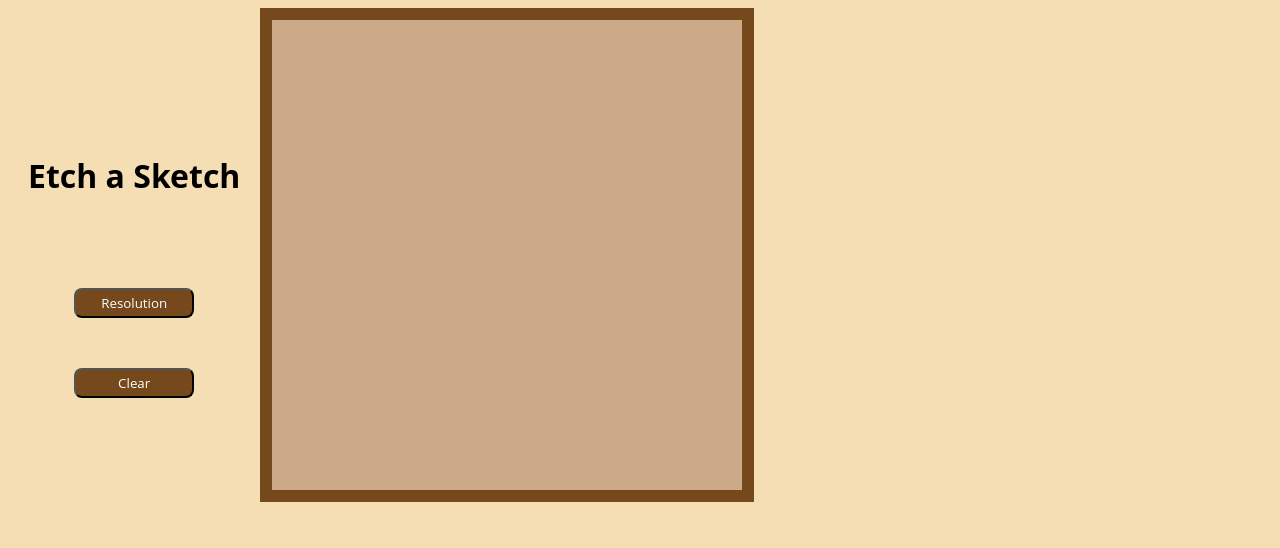
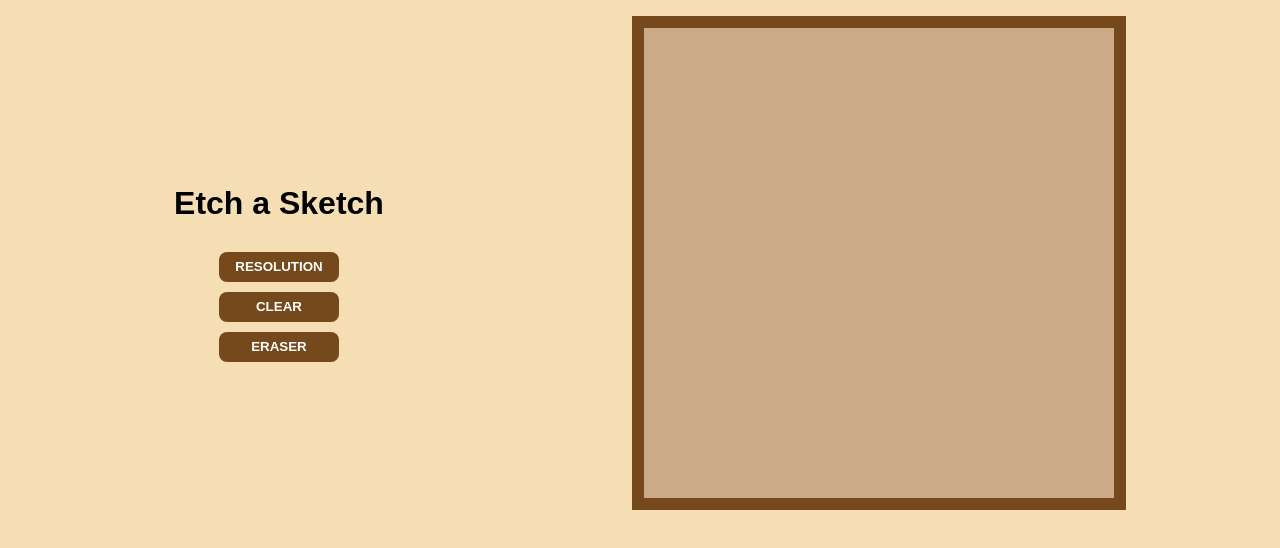
Before and after one commit to tomahawk-jupiter/etch-a-sketch, a plain HTML site: page index.html in a window 1280 px wide. Drawn offline with Linux system fonts and the light colour scheme.

Commit message:
Improved cell layout

```diff
--- a/index.html
+++ b/index.html
@@ -10,8 +10,9 @@
     <div class="main-container">
       <div class="side-container">
         <h1>Etch a Sketch</h1>
-        <button type="button" class="btn-resolution">Resolution</button>
-        <button type="button" class="btn-clear">Clear</button>
+        <button type="button" class="btn-resolution">RESOLUTION</button>
+        <button type="button" class="btn-clear">CLEAR</button>
+        <button id="btn-eraser">ERASER</button>
       </div>
       <div class="canvas-container"></div>
     </div>
--- a/index.js
+++ b/index.js
@@ -1,27 +1,34 @@
 const canvasWidth = 470;
 const initialCells = 16;
-const canvasColor = '#cdaa87';
-const inkColor = '#46290b';
+const canvasColor = "#cdaa87";
+const inkInitialColor = "#46290b";
+let inkColor = "#46290b";
 
-let canvasContainer = document.querySelector('.canvas-container');
-canvasContainer.setAttribute('style', `width:${canvasWidth}px;
-    height:${canvasWidth}px;`);
+let canvasContainer = document.querySelector(".canvas-container");
 
-function drawCanvas(cellsPerSide){
-  const totalCells = cellsPerSide * cellsPerSide;
+function drawCanvas(cellsPerSide) {
   const cellWidth = canvasWidth / cellsPerSide;
 
-  for (let i = 0; i < totalCells; i++){
-    let cell = document.createElement('div');
-    cell.setAttribute('class', 'cell');
-    cell.setAttribute(
-      'style', `width:${cellWidth}px;height:${cellWidth}px;
+  for (let row = 0; row < cellsPerSide; row++) {
+    const row = document.createElement("div");
+    row.setAttribute("class", "row");
+
+    for (let col = 0; col < cellsPerSide; col++) {
+      let cell = document.createElement("div");
+      cell.setAttribute("class", "cell");
+      cell.setAttribute(
+        "style",
+        `width:${cellWidth}px;height:${cellWidth}px;
       background-color:${canvasColor};`
-    );
-    cell.addEventListener('mouseover', e => {
-      e.target.style['background-color'] = inkColor;
-    });
-    canvasContainer.appendChild(cell);
+      );
+
+      // This event listener is what allows drawing //
+      cell.addEventListener("mouseover", (e) => {
+        e.target.style["background-color"] = inkColor;
+      });
+      row.appendChild(cell);
+    }
+    canvasContainer.appendChild(row);
   }
 }
 
@@ -29,31 +36,46 @@ function drawCanvas(cellsPerSide){
 drawCanvas(initialCells);
 
 // Wipes the canvas clean.
-function clear(){
-  let cells = document.querySelectorAll('.cell');
+function clear() {
   canvasContainer.replaceChildren();
+  inkColor = inkInitialColor;
 }
 
-let buttonResolution = document.querySelector('.btn-resolution');
-let buttonClear = document.querySelector('.btn-clear');
+let buttonResolution = document.querySelector(".btn-resolution");
+let buttonClear = document.querySelector(".btn-clear");
 let userCellsPerSide = initialCells;
 
 // Clear canvas and change resolution.
-buttonResolution.addEventListener('click', ()=> {
-  userCellsPerSide = prompt(
-    'Choose number of cells per side (max 99)'
-  );
+buttonResolution.addEventListener("click", () => {
+  userCellsPerSide = prompt("Choose number of cells per side (max 99)");
+
+  // Clear old board before rendering new one
   clear();
-  if (userCellsPerSide > 100){
-    alert('Number too high! Default setting will be applied.');
+  if (!userCellsPerSide) {
+    alert("No value entered! Default will be applied");
     drawCanvas(initialCells);
-  } else if (userCellsPerSide < 100){
+  }
+  if (userCellsPerSide > 100) {
+    alert("Number too high! Default setting will be applied.");
+    drawCanvas(initialCells);
+  }
+  if (userCellsPerSide < 100 && userCellsPerSide > 0) {
     drawCanvas(userCellsPerSide);
   }
 });
 
 // Clear canvas and keep resolution the same.
-buttonClear.addEventListener('click', ()=>{
+buttonClear.addEventListener("click", () => {
   clear();
   drawCanvas(userCellsPerSide);
 });
+
+const eraser = document.getElementById("btn-eraser");
+
+eraser.addEventListener("click", () => {
+  if (inkColor === inkInitialColor) {
+    inkColor = canvasColor;
+    return;
+  }
+  inkColor = inkInitialColor;
+});
--- a/styles.css
+++ b/styles.css
@@ -1,13 +1,21 @@
 * {
-  font-family: "Open Sans", "Helvetica Neue", Helvetica, Arial, sans-serif;
+  margin: 0;
+  padding: 0;
+  box-sizing: border-box;
 }
 
 body {
   background-color: wheat;
+  font-family: arial, sans-serif;
+  width: 100vw;
+  height: 100vh;
+  max-width: 1200px;
+  margin: 0 auto;
 }
 
 .main-container {
   display: flex;
+  justify-content: space-between;
 }
 
 .side-container {
@@ -15,7 +23,8 @@ body {
   flex-direction: column;
   align-items: center;
   justify-content: center;
-  gap: 50px;
+  gap: 10px;
+  margin: 0 auto;
 }
 
 h1 {
@@ -28,11 +37,22 @@ button {
   border-radius: 8px;
   background-color: #76491c;
   color: white;
+  border: none;
+  font-weight: 700;
+  cursor: pointer;
 }
 
+/* Stack rows vertically with flex-direction */
 .canvas-container {
   display: flex;
-  flex-wrap: wrap;
+  align-items: center;
+  justify-content: center;
+  flex-direction: column;
   border: solid #76491c 12px;
+  margin: 1rem auto;
 }
+
+/* Arrange cells horizontally within each row */
+.row {
+  display: flex;
 }
```
Also changed, not shown: 1 other file.
